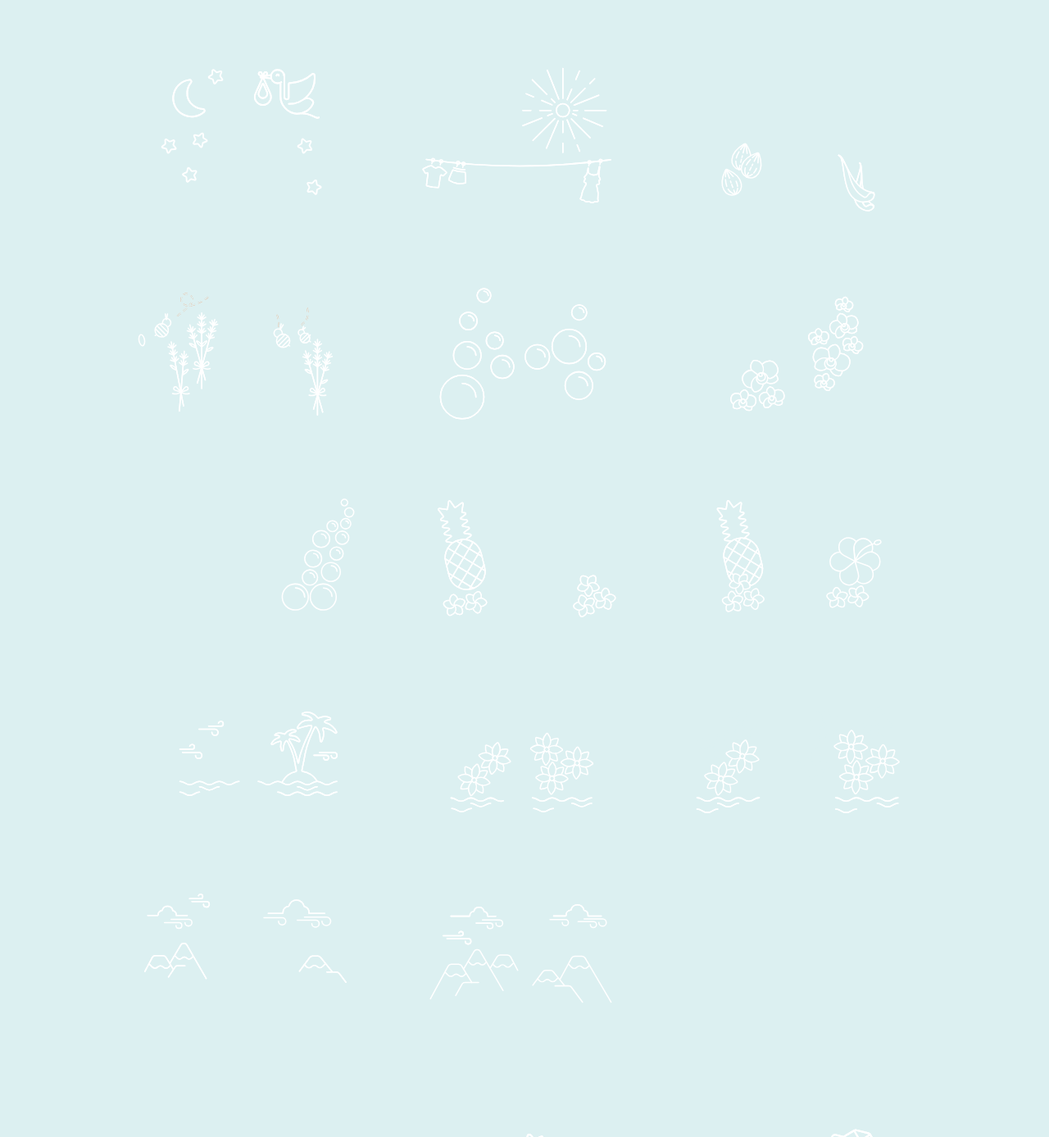
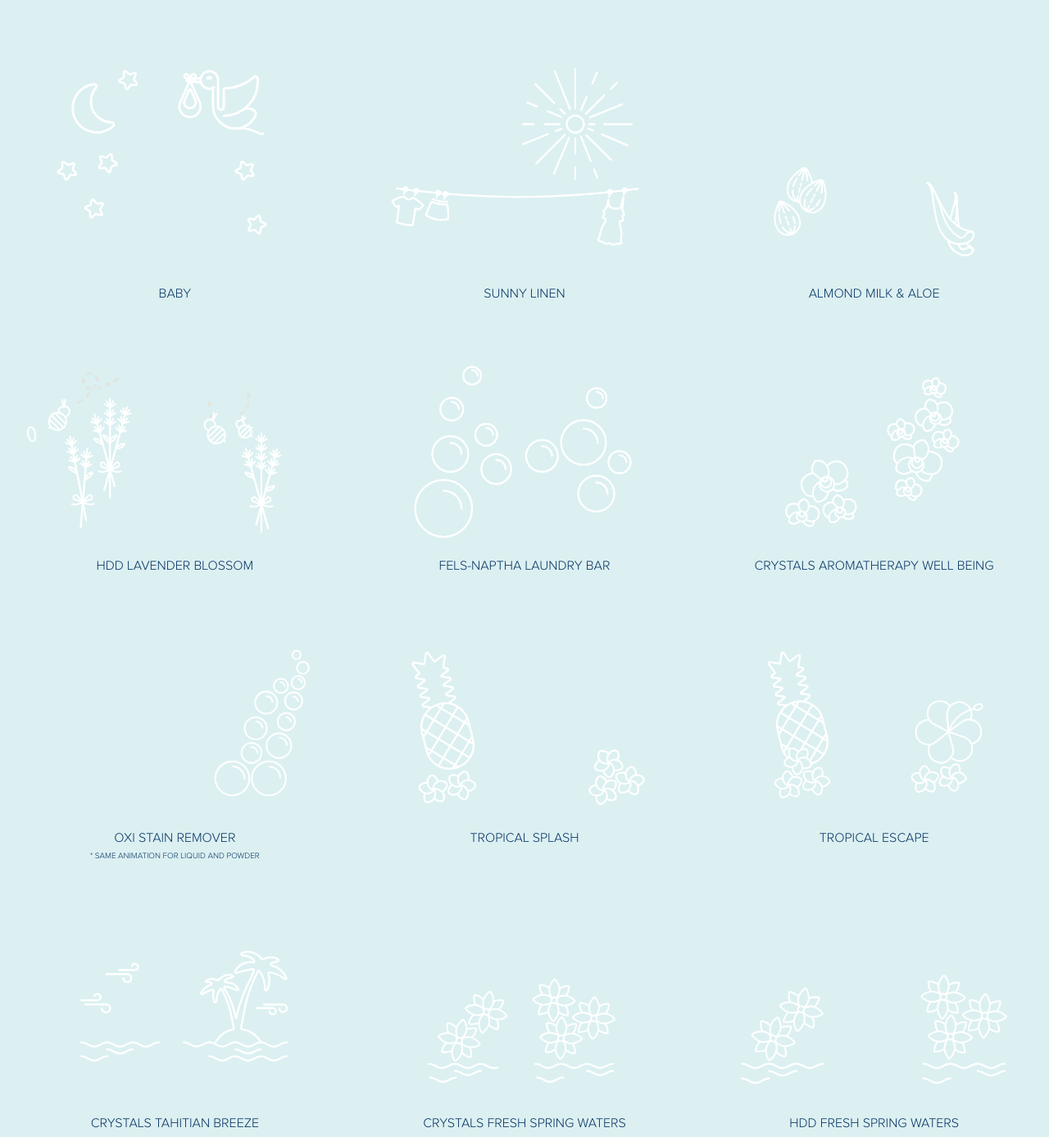
Before and after one commit to Fitzonreee/svg-animations, a website: page app/index.html in a window 1280 px wide. Shown: the top 1387 px of the page at 82% size. Drawn offline with nearby package versions, Linux system fonts and the light colour scheme.

Commit message:
Added names under each SVG on index file, and font and global styles

```diff
--- a/app/index.html
+++ b/app/index.html
@@ -11,41 +11,104 @@
   <div class="container">
 
     <!-- new size SVG - 780x510 -->
-    <div class="row fullWidth-1">
-      <div id="baby" class="small-12 medium-4 large-4 columns"></div>
-      <div id="sunny-linen" class="small-12 medium-4 large-4 columns"></div>
-      <div id="almond-aloe" class="small-12 medium-4 large-4 columns"></div>
+    <div class="row fullWidth">
+      <div class="small-12 medium-4 columns">
+        <div id="baby"></div>
+        <p>Baby</p>
+      </div>
+      <div class="small-12 medium-4 columns">
+        <div id="sunny-linen"></div>
+        <p>Sunny Linen</p>
+      </div>
+      <div class="small-12 medium-4 columns end">
+        <div id="almond-aloe"></div>
+        <p>Almond Milk & Aloe</p>
+      </div>
     </div>
-    <div class="row fullWidth-1">
-      <div id="hdd-lavender-blossom" class="small-12 medium-4 large-4 columns"></div>
-      <div id="felsnaptha" class="small-12 medium-4 large-4 columns"></div>
-      <div id="crystals-well-being" class="small-12 medium-4 large-4 columns end"></div>
+
+    <div class="row fullWidth">
+      <div class="small-12 medium-4 columns">
+        <div id="hdd-lavender-blossom"></div>
+        <p>HDD Lavender Blossom</p>
+      </div>
+      <div class="small-12 medium-4 columns">
+        <div id="felsnaptha"></div>
+        <p>Fels-Naptha Laundry Bar</p>
+      </div>
+      <div class="small-12 medium-4 columns end">
+        <div id="crystals-well-being"></div>
+        <p>Crystals Aromatherapy Well Being</p>
+      </div>
     </div>
-    <div class="row fullWidth-1">
-      <div id="oxi-stain-remover" class="small-12 medium-4 large-4 columns"></div>
-      <div id="tropical-splash" class="small-12 medium-4 large-4 columns"></div>
-      <div id="tropical-escape" class="small-12 medium-4 large-4 columns end"></div>
+
+    <div class="row fullWidth">
+      <div class="small-12 medium-4 columns">
+        <div id="oxi-stain-remover"></div>
+        <p>Oxi Stain Remover</p>
+        <p class="byline">* Same animation for liquid and powder</p>
+      </div>
+      <div class="small-12 medium-4 columns">
+        <div id="tropical-splash"></div>
+        <p>Tropical Splash</p>
+      </div>
+      <div class="small-12 medium-4 columns end">
+        <div id="tropical-escape"></div>
+        <p>Tropical Escape</p>
+      </div>
     </div>
-    <div class="row fullWidth-1">
-      <div id="crystals-tahitian-breeze" class="small-12 medium-4 large-4 columns"></div>
-      <div id="crystals-fresh-spring-waters" class="small-12 medium-4 large-4 columns"></div>
-      <div id="hdd-fresh-spring-waters" class="small-12 medium-4 large-4 columns end"></div>
+
+    <div class="row fullWidth">
+      <div class="small-12 medium-4 columns">
+        <div id="crystals-tahitian-breeze"></div>
+        <p>Crystals Tahitian Breeze</p>
+      </div>
+      <div class="small-12 medium-4 columns">
+        <div id="crystals-fresh-spring-waters"></div>
+        <p>Crystals Fresh Spring Waters</p>
+      </div>
+      <div class="small-12 medium-4 columns">
+        <div id="hdd-fresh-spring-waters"></div>
+        <p>HDD Fresh Spring Waters</p>
+      </div>
     </div>
-    <div class="row fullWidth-1">
-      <div id="hdd-mountain-breeze" class="small-12 medium-4 large-4 columns"></div>
-      <div id="crystals-mountain-breeze" class="small-12 medium-4 large-4 columns end"></div>
+
+    <div class="row fullWidth">
+      <div class="small-12 medium-4 columns">
+        <div id="hdd-mountain-breeze"></div>
+        <p>HDD Mountain Breeze</p>
+      </div>
+      <div class="small-12 medium-4 columns">
+        <div id="crystals-mountain-breeze"></div>
+        <p>Crystals Mountain Breeze</p>
+      </div>
+      <div class="small-12 medium-4 columns end">
+        <div id=""></div>
+        <p></p>
+      </div>
     </div>
 
     <!-- old size SVG - 284x284 -->
-    <div class="row fullWidth-1">
-      <div id="liquid-stain-fighter-bright-booster" class="small-12 medium-4 large-4 columns"></div>
-      <div id="purex-hdd-fresh-bluebonnet" class="small-12 medium-4 large-4 columns"></div>
-      <div id="liquid-starch" class="small-12 medium-4 large-4 columns end"></div>
+    <div class="row fullWidth">
+      <div class="small-12 medium-4 large-4 columns">
+        <div id="liquid-stain-fighter-bright-booster"></div>
+        <p>Stain Fighter Bright Booster</p>
+        <p class="byline">* Same animation for liquid and powder</p>
+      </div>
+      <div class="small-12 medium-4 large-4 columns">
+        <div id="purex-hdd-fresh-bluebonnet"></div>
+        <p>HDD Fresh Bluebonnet</p>
+      </div>
+      <div class="small-12 medium-4 large-4 columns end">
+        <div id="liquid-starch"></div>
+        <p>Sta-Flo Liquid Starch</p>
+      </div>
     </div>
-    <div class="row fullWidth-1">
-      <div id="original-fresh" class="small-12 medium-4 large-4 columns"></div>
-      <div id="" class="small-12 medium-4 large-4 columns"></div>
-      <div id="" class="small-12 medium-4 large-4 columns end"></div>
+
+    <div class="row fullWidth">
+      <div class="small-12 medium-4 large-4 columns">
+        <div id="original-fresh"></div>
+        <p>PC2 Original Fresh</p>
+      </div>
     </div>
 
 
--- a/app/scss/partials/__main.scss
+++ b/app/scss/partials/__main.scss
@@ -9,6 +9,12 @@
 $purple: #996caf;
 $teal: #47c0b5;
 $backgroundColor: #dcf0f1;
+$darkBlue: #053264;
+
+@font-face {
+  font-family: Proxima;
+  src: url("../../fonts/ProximaNovaLight.otf") format("opentype");
+}
 
 @mixin default($color, $width) {
   stroke: $color;
@@ -65,6 +71,16 @@
   }
 }
 
+// Global SVG helper classes
+.fill {fill: $backgroundColor !important}
+.center {transform-origin: 50% 50% !important}
+
+
+
+// Just for the index page on this repo
+.container {padding-top: 60px}
+.row {padding: 20px 0}
+
 body {background-color: $backgroundColor}
 
 .fullWidth {
@@ -74,8 +90,15 @@
    max-width: initial;
 }
 
-.container {padding-top: 60px}
-.row {padding: 20px 0}
+p {
+  text-align: center;
+  text-transform: uppercase;
+  color: $darkBlue;
+  font-family: 'Proxima', sans-serif;
+  font-weight: 100;
+  margin-bottom: 0;
+}
 
-.fill {fill: $backgroundColor !important}
-.center {transform-origin: 50% 50% !important}
+.byline {
+  font-size: 10px;
+}
```
Also changed, not shown: app/css/styles.css, app/fonts/ProximaNovaLight.otf (added).
